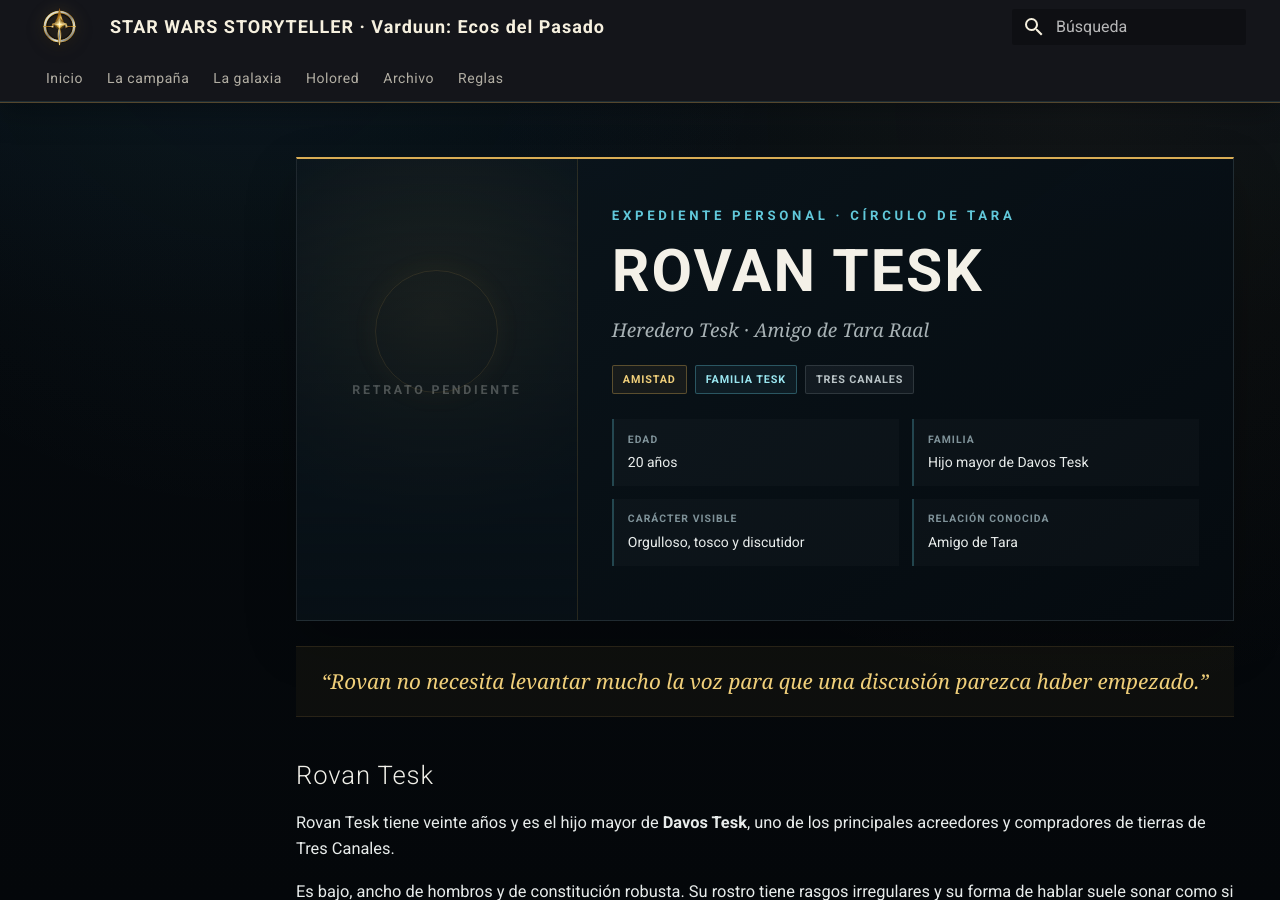
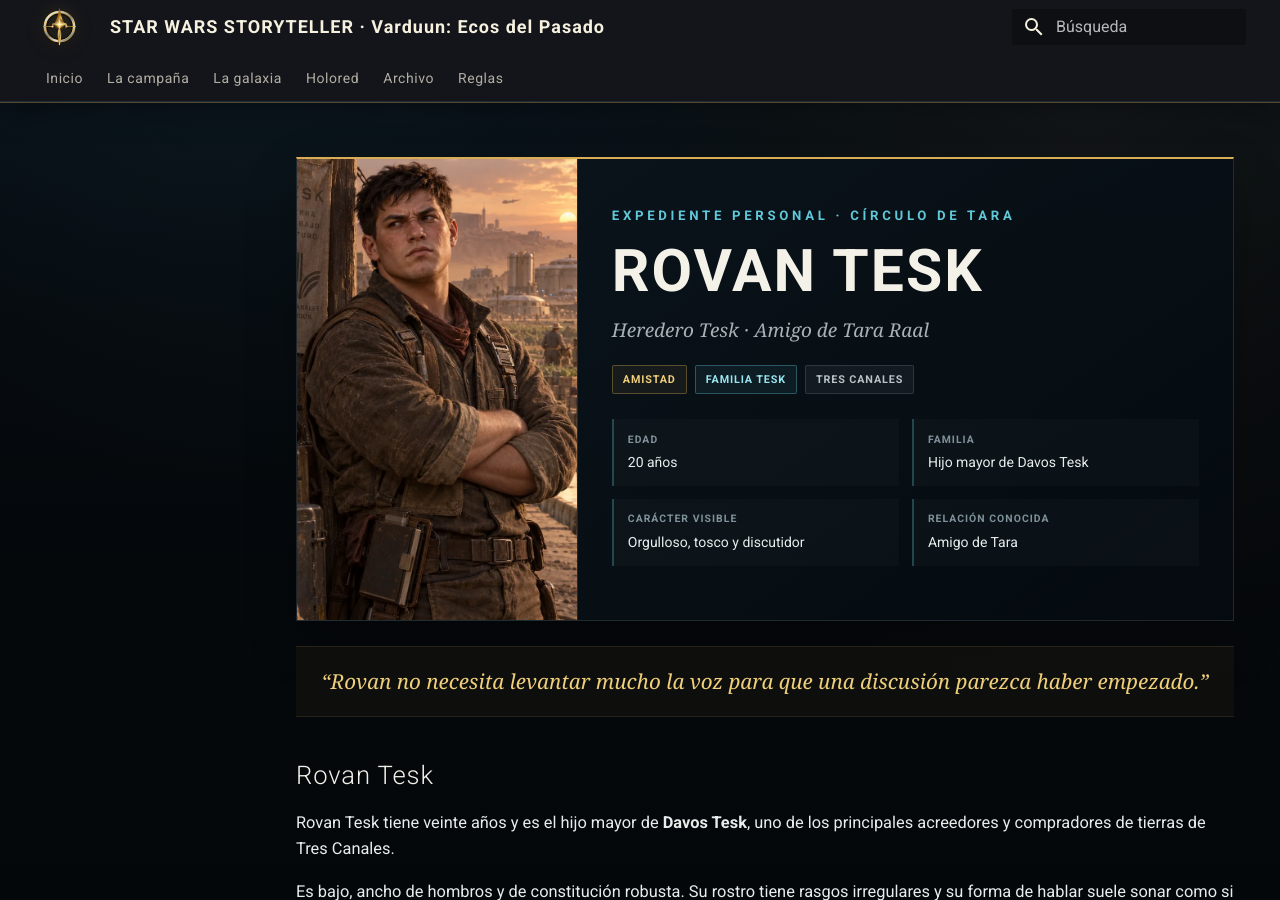
Before and after one commit to nethian/star-wars-storyteller-wiki, an MkDocs documentation site: the page built from docs/pnj/rovan-tesk.md, in a window 1280 px wide and 900 px high. Built offline with MkDocs 1.6.1 and Material for MkDocs 9.7.7, drawn with Linux system fonts in a browser that asks for light colours.

Commit message:
Activa el retrato directo de Rovan Tesk

```diff
--- a/docs/pnj/rovan-tesk.md
+++ b/docs/pnj/rovan-tesk.md
@@ -7,8 +7,8 @@
 
 <div class="sw-person-file__top" markdown>
 
-<div class="sw-person-file__portrait sw-person-file__portrait--placeholder">
-<span>RETRATO PENDIENTE</span>
+<div class="sw-person-file__portrait sw-person-file__portrait--rovan" role="img" aria-label="Retrato de Rovan Tesk" style="padding:0; overflow:hidden;">
+<img src="/star-wars-storyteller-wiki/assets/images/pnj/rovan-tesk.webp?v=2" alt="Retrato de Rovan Tesk" style="display:block; width:100%; height:100%; min-height:360px; object-fit:cover; object-position:50% 22%;">
 </div>
 
 <div class="sw-person-file__identity" markdown>
```
